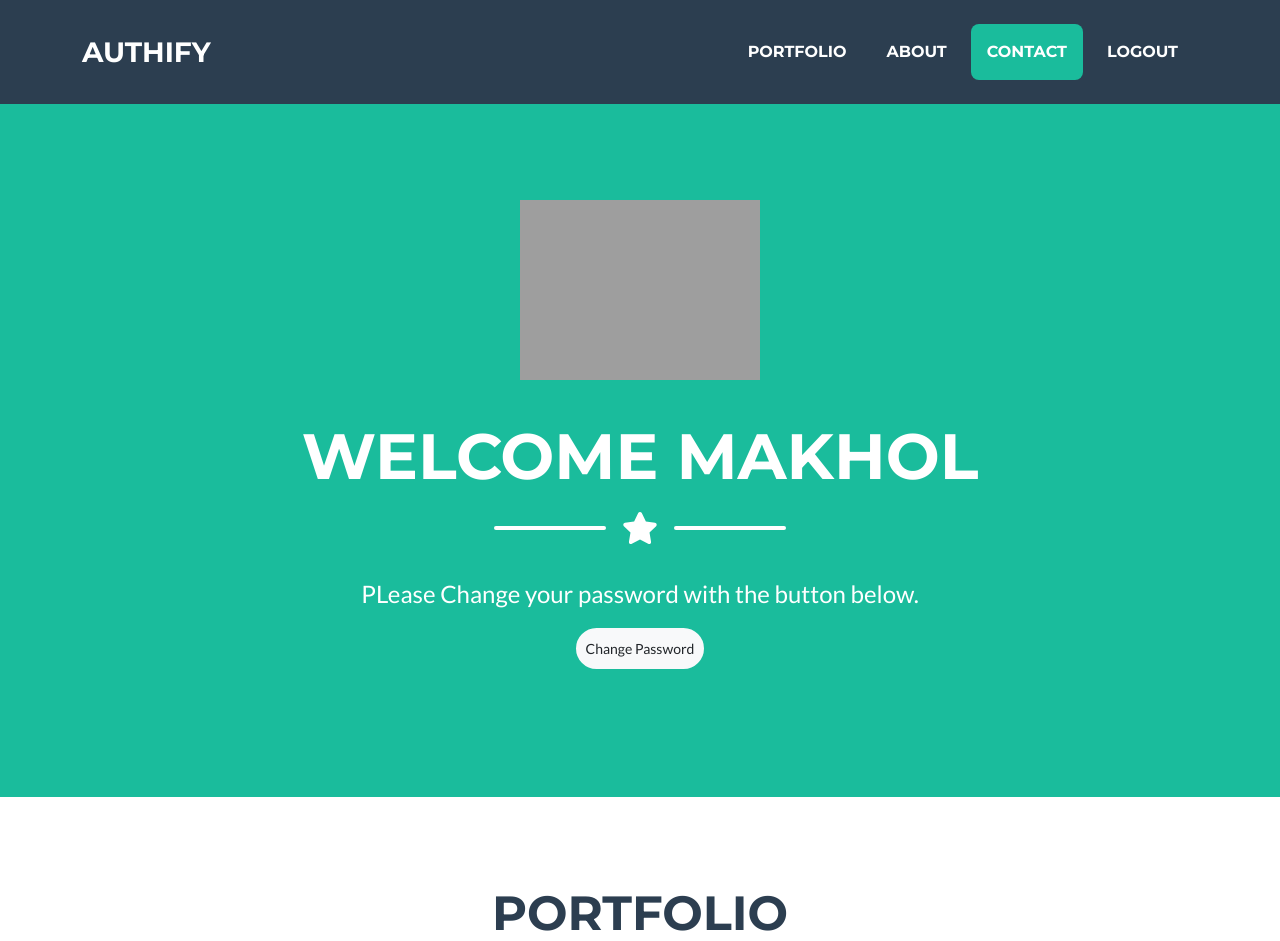
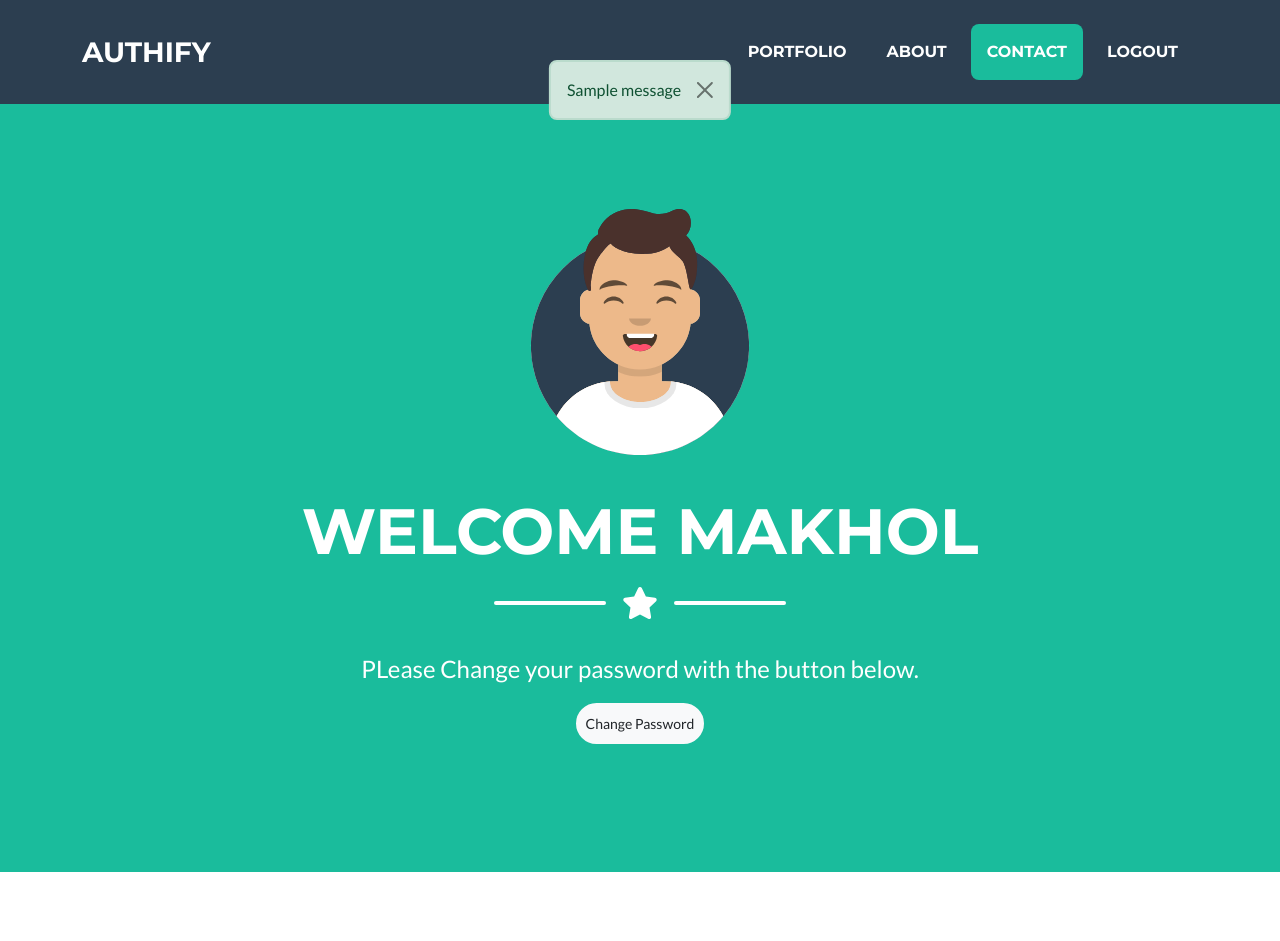
Before and after one commit to meenphilip/Authify, a Django app: page / in a window 1280 px wide. Shown: the top 941 px of the page. Run offline with Django 5.2, Linux system fonts and the light colour scheme; a user stored in the database is signed in; one stand-in notice (Sample message) is shown; some libraries are stand-ins or nearby versions; grey boxes are pictures that could not be loaded.

Commit message:
Add messages frameworks

```diff
--- a/templates/base.html
+++ b/templates/base.html
@@ -44,11 +44,47 @@
       type="text/css"
     />
 
-    {% block extra_css %}{% endblock %}
+    <!-- Bootstrap CSS -->
+    <link
+      href="https://maxcdn.bootstrapcdn.com/bootstrap/5.1.3/css/bootstrap.min.css"
+      rel="stylesheet"
+    />
+    {% block extra_css %} {% endblock %}
+    <style>
+      .alert {
+        position: fixed;
+        top: 60px;
+        left: 50%;
+        transform: translateX(-50%);
+        z-index: 1050; /* Ensure this is higher than the navbar */
+        width: auto;
+      }
+      .navbar {
+        z-index: 1040; /* Ensure this is lower than the alert messages */
+      }
+    </style>
   </head>
 
   <body id="page-top">
-    {% include "navbar.html" %} {% block content %} {% endblock %}
+    <div>
+      {% for message in messages %}
+      <div
+        class="alert {% if message.tags %}alert-{{ message.tags }}{% endif %} alert-dismissible fade show"
+        role="alert"
+      >
+        {{ message }}
+        <button
+          type="button"
+          class="btn-close"
+          data-bs-dismiss="alert"
+          aria-label="Close"
+        ></button>
+      </div>
+      {% endfor %}
+    </div>
+
+    {% block content %} {% endblock %}
+
     <!-- JavaScript files -->
     <!-- Bootstrap bundle (includes Popper) -->
     <script src="https://cdn.jsdelivr.net/npm/bootstrap@5.1.3/dist/js/bootstrap.bundle.min.js"></script>
--- a/users/urls.py
+++ b/users/urls.py
@@ -7,6 +7,8 @@ urlpatterns = [
     path("login/", views.user_login, name="login"),
     path("logout/", views.user_logout, name="logout"),
     path("register/", views.user_register, name="register"),
+    # path("register/done/", views.registration_done, name="register-done"),
+
     # change password
     path(
         "password-change/",
@@ -51,5 +53,4 @@ urlpatterns = [
         ),
         name="password_reset_complete",
     ),
-    # path("registration_done/", views.registration_done, name="registration-done"),
 ]
--- a/users/views.py
+++ b/users/views.py
@@ -1,5 +1,5 @@
 from django.shortcuts import render, redirect
-from django.http import HttpResponse
+from django.contrib import messages
 from django.contrib.auth import authenticate, login, logout
 from django.contrib.auth.decorators import login_required
 from .forms import LoginForm, UserRegistrationForm
@@ -15,6 +15,7 @@ def index(request):
 def user_login(request):
     # prevent logged in user from seeing login page
     if request.user.is_authenticated:
+        messages.info(request, "You are already logged in.")
         return redirect("index")
 
     if request.method == "POST":
@@ -27,11 +28,12 @@ def user_login(request):
             if user is not None:
                 if user.is_active:
                     login(request, user)
+                    messages.success(request, "You have successfully logged in.")
                     return redirect("index")
                 else:
-                    return HttpResponse("Disabled account")
+                    messages.error(request, "Your account is disabled.")
             else:
-                return HttpResponse("Invalid login")
+                messages.error(request, "Invalid login credentials.")
     else:
         form = LoginForm()
     return render(request, "users/login.html", {"form": form})
@@ -40,6 +42,7 @@ def user_login(request):
 # User logout view
 def user_logout(request):
     logout(request)
+    messages.success(request, "You have successfully logged out!")
     return redirect("login")  # Redirect to the home page or any other page
 
 
@@ -56,6 +59,7 @@ def user_register(request):
             new_user.set_password(form.cleaned_data["password"])
             # save the user obj
             new_user.save()
+            messages.success(request, "You have successfully registered!")
             return render(
                 request, "users/registration_done.html", {"new_user": new_user}
             )
@@ -64,5 +68,5 @@ def user_register(request):
     return render(request, "users/registration.html", {"form": form})
 
 
-def registration_done(request):
-    return render(request, "users/registration_done.html", {"new_user": request.user})
+# def registration_done(request):
+#     return render(request, "users/registration_done.html", {"new_user": request.user})
```
Also changed, not shown: db.sqlite3, static/assets/favicon.ico (added), static/assets/img/avataaars.svg (added), static/assets/img/portfolio/cabin.png (added), static/assets/img/portfolio/cake.png (added), static/assets/img/portfolio/circus.png (added), static/assets/img/portfolio/game.png (added), static/assets/img/portfolio/safe.png (added), static/assets/img/portfolio/submarine.png (added), 1 other file.
